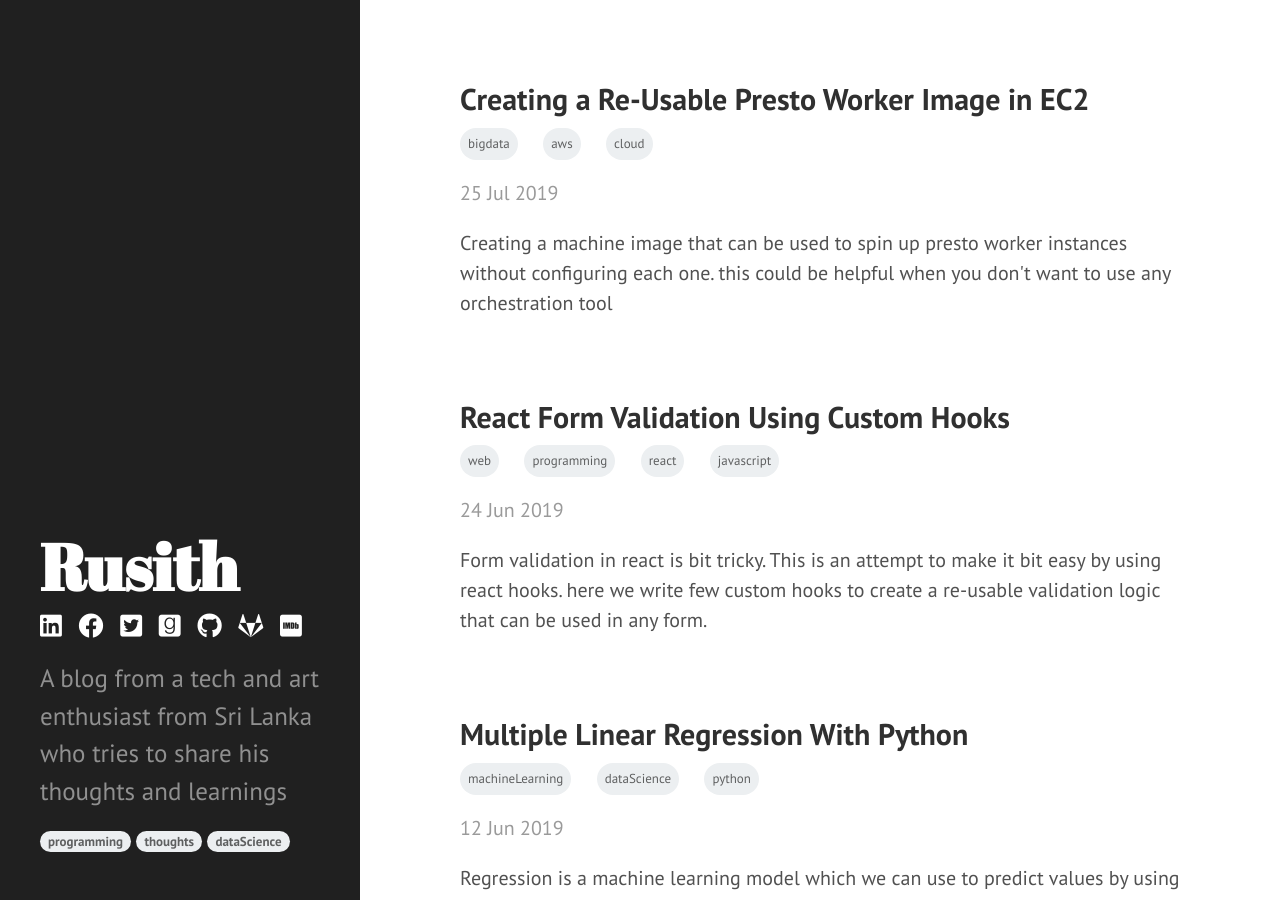
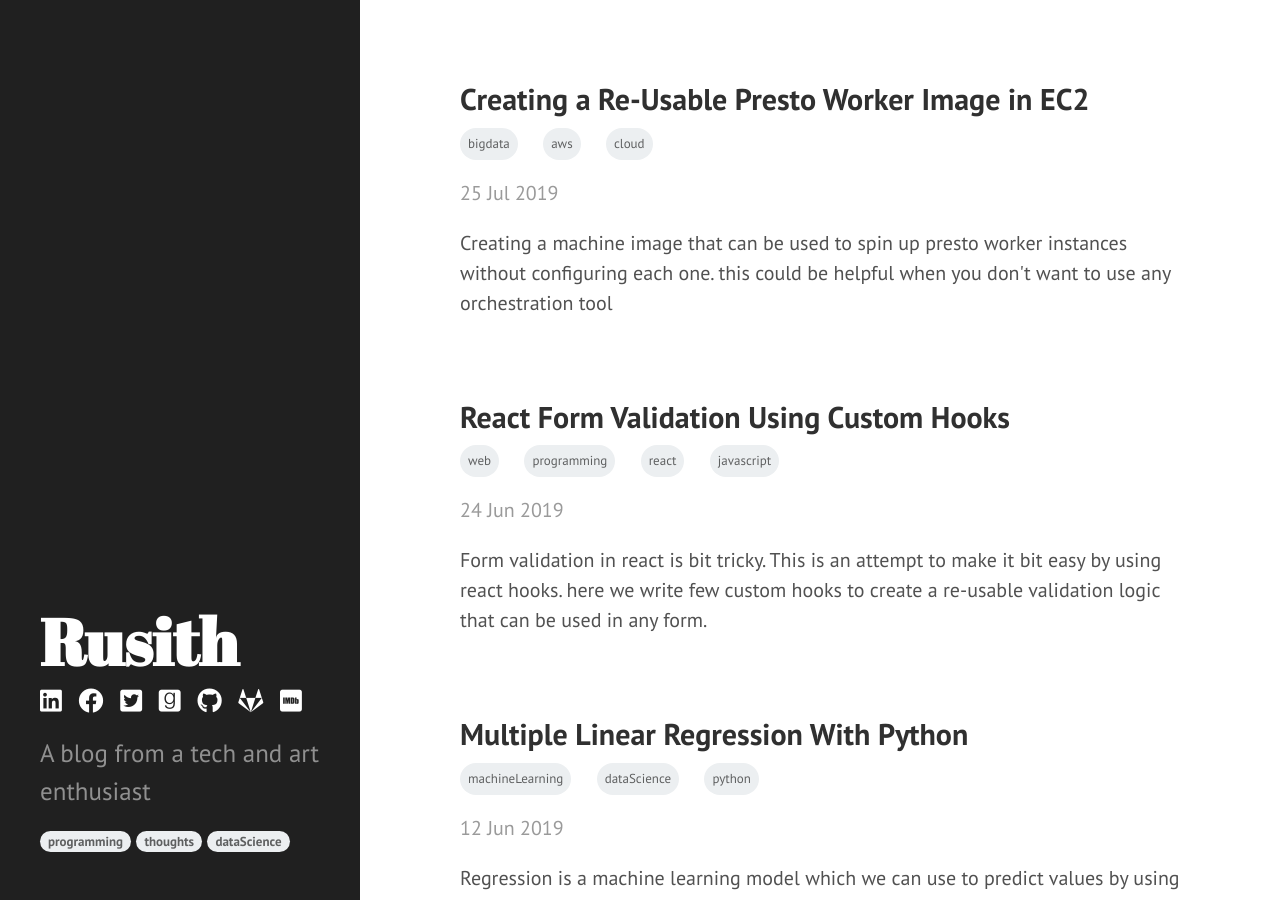
Before and after one commit to rusith/rusith.github.io, a Jekyll site: the page built from index.html, in a window 1280 px wide and 900 px high. Built offline with Jekyll 4.4.1, drawn with Linux system fonts in a browser that asks for light colours; nearby versions of some CDN libraries; the list of posts is cut into pages by our own code; comment, search, counter and statistics services are not loaded.

Commit message:
changed the description

```diff
--- a/_config.yml
+++ b/_config.yml
@@ -9,8 +9,8 @@ paginate_path: "page:num"
 
 # Setup
 title:            Rusith
-tagline:          'Personal Blog'
-description:      'A blog from a tech and art enthusiast from Sri Lanka who tries to share his thoughts and learnings'
+tagline:          'My Personal Blog'
+description:      'A blog from a tech and art enthusiast'
 url:              https://rusith.me
 baseurl:          /
 
```
